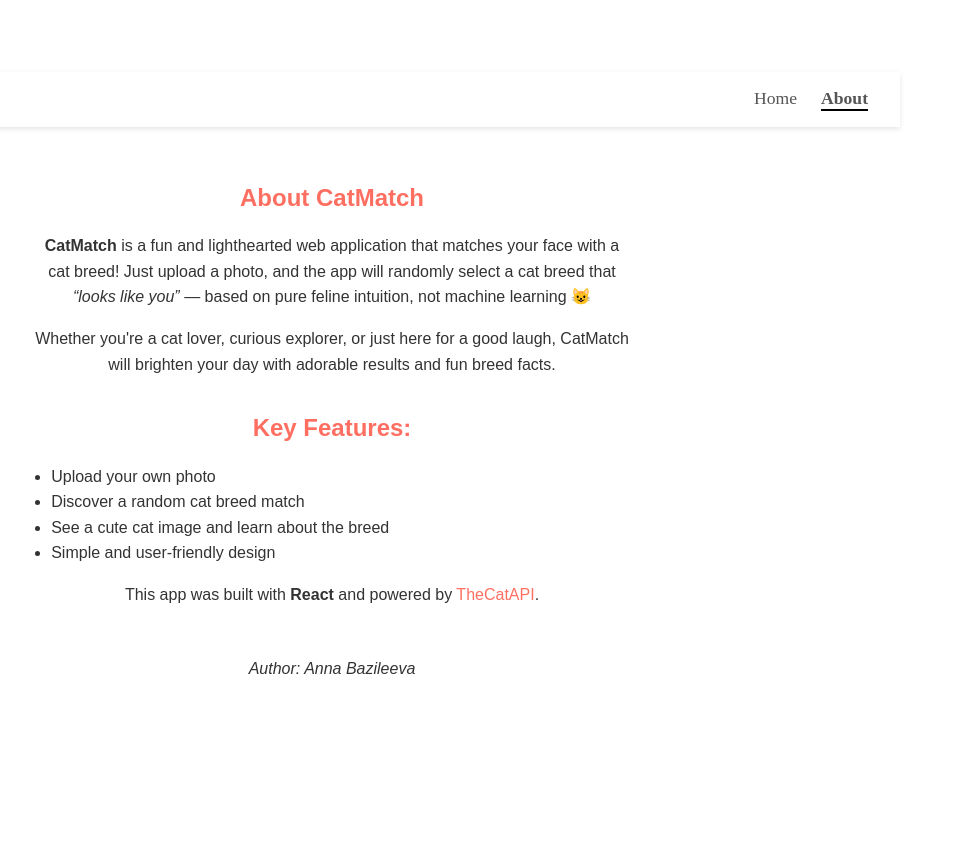
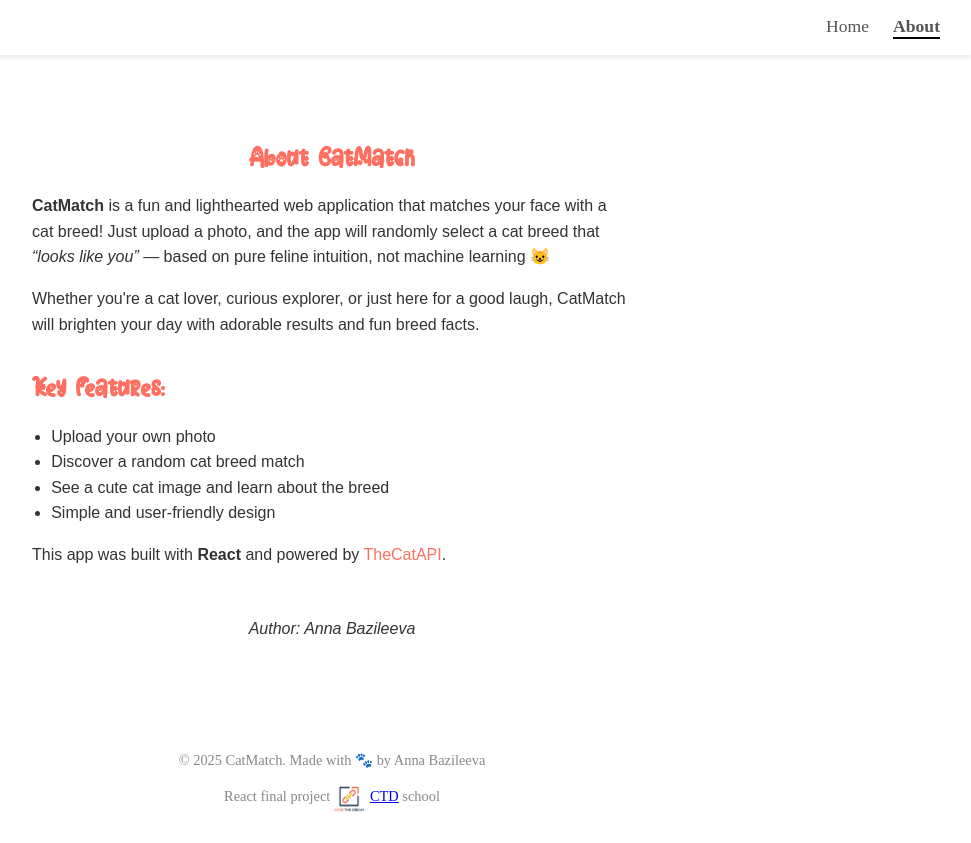
Before and after one commit to AnnaBazileeva/Catmatch, a React (Vite) app: page /about in a window 1280 px wide. Shown: the whole page, without its empty margins (308-1279 px from the left). Before the commit the page ends 801 px from the top, so only its background shows below. Built offline with nearby package versions, Linux system fonts and the light colour scheme; no server answers.

Commit message:
add footer

```diff
--- a/App.css
+++ b/App.css
@@ -1,8 +1,20 @@
-#root {
-  max-width: 1280px;
-  margin: 0 auto;
+html, body, #root {
+  height: 100%;
+  margin: 0;
+}
+
+.layout {
+  display: flex;
+  flex-direction: column;
+  min-height: 100vh;
+}
+
+.mainContent {
+  flex: 1;
+  display: flex;
+  justify-content: center;
+  align-items: center;
   padding: 2rem;
-  text-align: center;
 }
 
 .card {
@@ -21,11 +33,9 @@
 }
 
 .centeredSection {
-  display: flex;
-  flex-direction: column;
-  align-items: center;
-  justify-content: center;
-  min-height: calc(100vh - 80px);
-  padding: 2rem;
   text-align: center;
 }
+
+h1, h2 {
+  font-family: 'CatPaw', sans-serif;
+}
--- /dev/null
+++ b/App.jsx
@@ -0,0 +1,84 @@
+import {useState, useEffect, useCallback} from 'react';
+import {Routes, Route} from "react-router-dom";
+import Home from "./src/pages/HomePage.jsx";
+import About from "./src/pages/About.jsx";
+import Header from './src/shared/Header.jsx';
+import NotFound from "./src/pages/NotFound.jsx"
+import './App.css';
+import './src/styles/fonts.css';
+import Footer from "./src/shared/Footer.jsx";
+
+
+const App = () => {
+    const [breedList, setBreedList] = useState([]);
+    const [image, setImage] = useState(null);
+    const [catBreed, setCatBreed] = useState(null);
+    const [isLoading, setIsLoading] = useState(false);
+    const [error, setError] = useState(null);
+
+    const API_KEY = import.meta.env.VITE_API_KEY;
+
+
+    useEffect(() => {
+        const fetchBreeds = async () => {
+            try {
+                const res = await fetch('https://api.thecatapi.com/v1/breeds');
+                const data = await res.json();
+                setBreedList(data);
+            } catch (err) {
+                setError('Failed to load breed list');
+            }
+        };
+        fetchBreeds();
+    }, []);
+
+    const handleAnalyze = useCallback((file) => {
+        setIsLoading(true);
+        const imageUrl = URL.createObjectURL(file);
+        setImage(imageUrl);
+
+        setTimeout(() => {
+            const randomBreed = breedList[Math.floor(Math.random() * breedList.length)];
+            setCatBreed(randomBreed);
+            setIsLoading(false);
+        }, 1500);
+    }, [breedList]);
+
+    useEffect(() => {
+        return () => {
+            if (image) URL.revokeObjectURL(image);
+        };
+    }, [image]);
+
+
+    return (
+        <div className="layout">
+            <Header/>
+            <main className="mainContent">
+                <Routes>
+                    <Route
+                        path="/"
+                        element={
+                            <Home
+                                handleAnalyze={handleAnalyze}
+                                isLoading={isLoading}
+                                error={error}
+                            />
+                        }
+                    />
+                    <Route
+                        path="/about"
+                        element={<About/>}
+                    />
+                    <Route
+                        path="*"
+                        element={<NotFound/>}
+                    />
+                </Routes>
+            </main>
+            <Footer/>
+        </div>
+    );
+};
+
+export default App;
--- a/src/App.jsx
+++ /dev/null
@@ -1,91 +0,0 @@
-import {useState, useEffect, useCallback} from 'react';
-import {Routes, Route} from "react-router-dom";
-import UploadForm from './features/UserForm.jsx';
-import Card from './shared/Card';
-import CatBreedResult from './features/CatBreedResult.jsx';
-import About from "./pages/About.jsx";
-import Header from './shared/Header.jsx';
-import NotFound from "./pages/NotFound.jsx"
-import '../App.css';
-import './styles/fonts.css';
-
-
-const App = () => {
-    const [breedList, setBreedList] = useState([]);
-    const [image, setImage] = useState(null);
-    const [catBreed, setCatBreed] = useState(null);
-    const [isLoading, setIsLoading] = useState(false);
-    const [error, setError] = useState(null);
-
-    const API_KEY = import.meta.env.VITE_API_KEY;
-
-
-    useEffect(() => {
-        const fetchBreeds = async () => {
-            try {
-                const res = await fetch('https://api.thecatapi.com/v1/breeds');
-                const data = await res.json();
-                setBreedList(data);
-            } catch (err) {
-                setError('Failed to load breed list');
-            }
-        };
-        fetchBreeds();
-    }, []);
-
-    const handleAnalyze = useCallback((file) => {
-        setIsLoading(true);
-        const imageUrl = URL.createObjectURL(file);
-        setImage(imageUrl);
-
-        setTimeout(() => {
-            const randomBreed = breedList[Math.floor(Math.random() * breedList.length)];
-            setCatBreed(randomBreed);
-            setIsLoading(false);
-        }, 1500);
-    }, [breedList]);
-
-    useEffect(() => {
-        return () => {
-            if (image) URL.revokeObjectURL(image);
-        };
-    }, [image]);
-
-
-    return (
-        <div style={{padding: '2rem'}}>
-            <Header/>
-            <main>
-                <Routes>
-                    <Route
-                        path="/"
-                        element={
-                            <div className="centeredSection">
-                                {!catBreed && <UploadForm onSubmit={handleAnalyze}/>}
-                                {isLoading && <p>Loading...</p>}
-                                {error && <p style={{color: 'red'}}>{error}</p>}
-                                {catBreed && (
-                                    <Card>
-                                        <div className="container">
-                                            <CatBreedResult breed={catBreed} userImage={image}/>
-                                        </div>
-                                    </Card>
-                                )}
-                            </div>
-                        }
-                    />
-                                <Route
-                                    path="/about"
-                                    element={<About/>}
-                                />
-                                <Route
-                                    path="*"
-                                    element={<NotFound/>}
-                                />
-                            </Routes>
-                            </main>
-                            </div>
-                            );
-                        };
-
-export default App;
--- a/src/main.jsx
+++ b/src/main.jsx
@@ -1,7 +1,7 @@
 import React from 'react';
 import ReactDOM from 'react-dom/client';
 import { BrowserRouter } from 'react-router-dom';
-import App from './App.jsx';
+import App from '../App.jsx';
 
 ReactDOM.createRoot(document.getElementById('root')).render(
     <BrowserRouter>
--- a/src/pages/HomePage.jsx
+++ b/src/pages/HomePage.jsx
@@ -0,0 +1,17 @@
+import React from 'react';
+import UploadForm from '../features/UserForm.jsx';
+import styles from "../styles/HomePage.module.css";
+
+const Home = ({ handleAnalyze, isLoading, error }) => (
+    <div className={styles.homeContainer}>
+        <h2 className={styles.title}>Find your cat match!</h2>
+        <p className={styles.instruction}>
+            Upload a selfie or portrait photo to discover which cat breed looks like you! 🐱
+        </p>
+        <UploadForm onSubmit={handleAnalyze} />
+        {isLoading && <p className={styles.loading}>Loading...</p>}
+        {error && <p className={styles.error}>{error}</p>}
+    </div>
+);
+
+export default Home;
--- /dev/null
+++ b/src/shared/Footer.jsx
@@ -0,0 +1,16 @@
+import styles from '../styles/Footer.module.css';
+import logo from "../assets/ctd-square-1-1.png"
+
+
+const Footer = () => (
+    <footer className={styles.footer}>
+        <p>© 2025 CatMatch. Made with 🐾 by Anna Bazileeva</p>
+        <p>React final project  <img src={logo} alt="CatMatch logo" className={styles.logo} />
+            <a href="https://github.com/AnnaBazileeva/Catmatch" target="_blank" rel="noreferrer">
+                CTD
+            </a> school
+        </p>
+    </footer>
+);
+
+export default Footer;
--- /dev/null
+++ b/src/styles/Footer.module.css
@@ -0,0 +1,12 @@
+.footer {
+    text-align: center;
+    padding: 1rem;
+    font-size: 0.9rem;
+    color: #888;
+}
+.logo {
+    width: 30px;
+    height: 30px;
+    vertical-align: middle;
+    margin-right: 6px;
+}
--- /dev/null
+++ b/src/styles/HomePage.module.css
@@ -0,0 +1,5 @@
+.instruction {
+    margin: 1rem 0;
+    font-size: 1.1rem;
+    color: #444;
+}
```
Also changed, not shown: src/assets/ctd-square-1-1.png (added).
